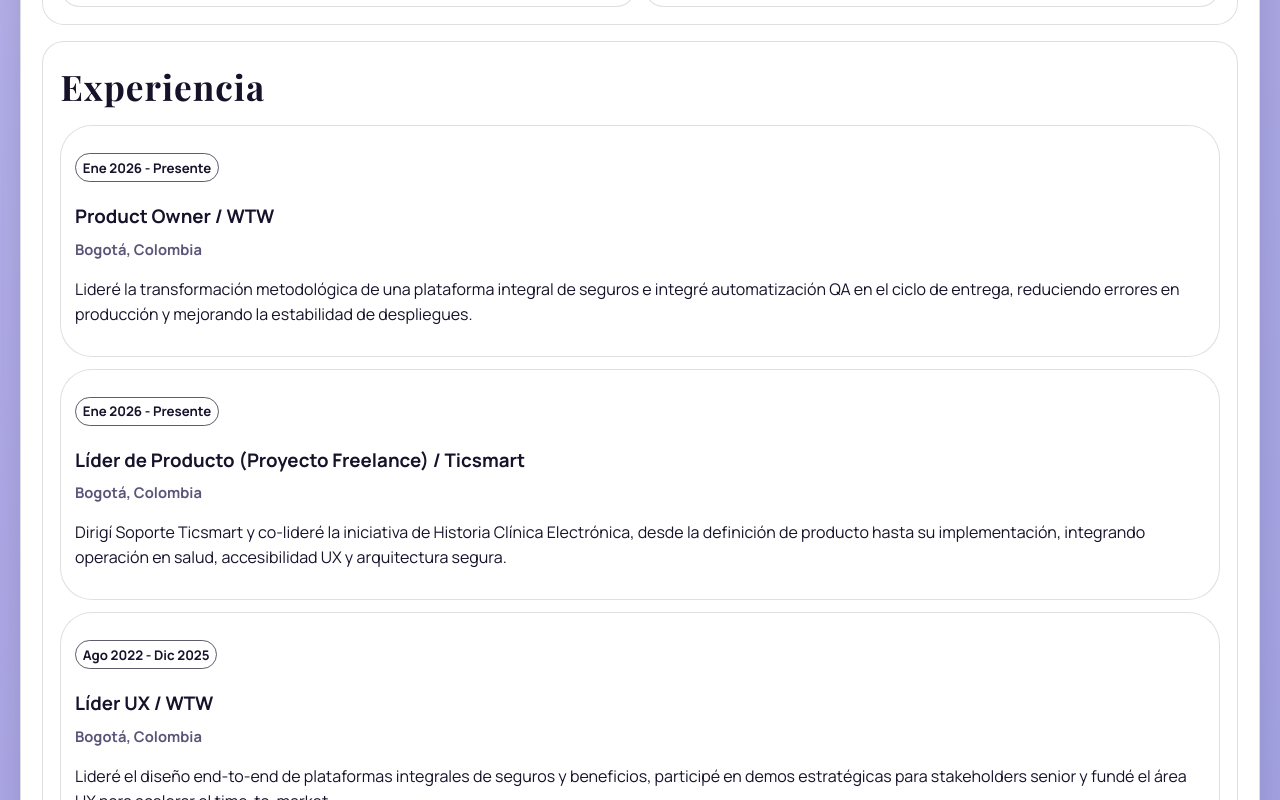
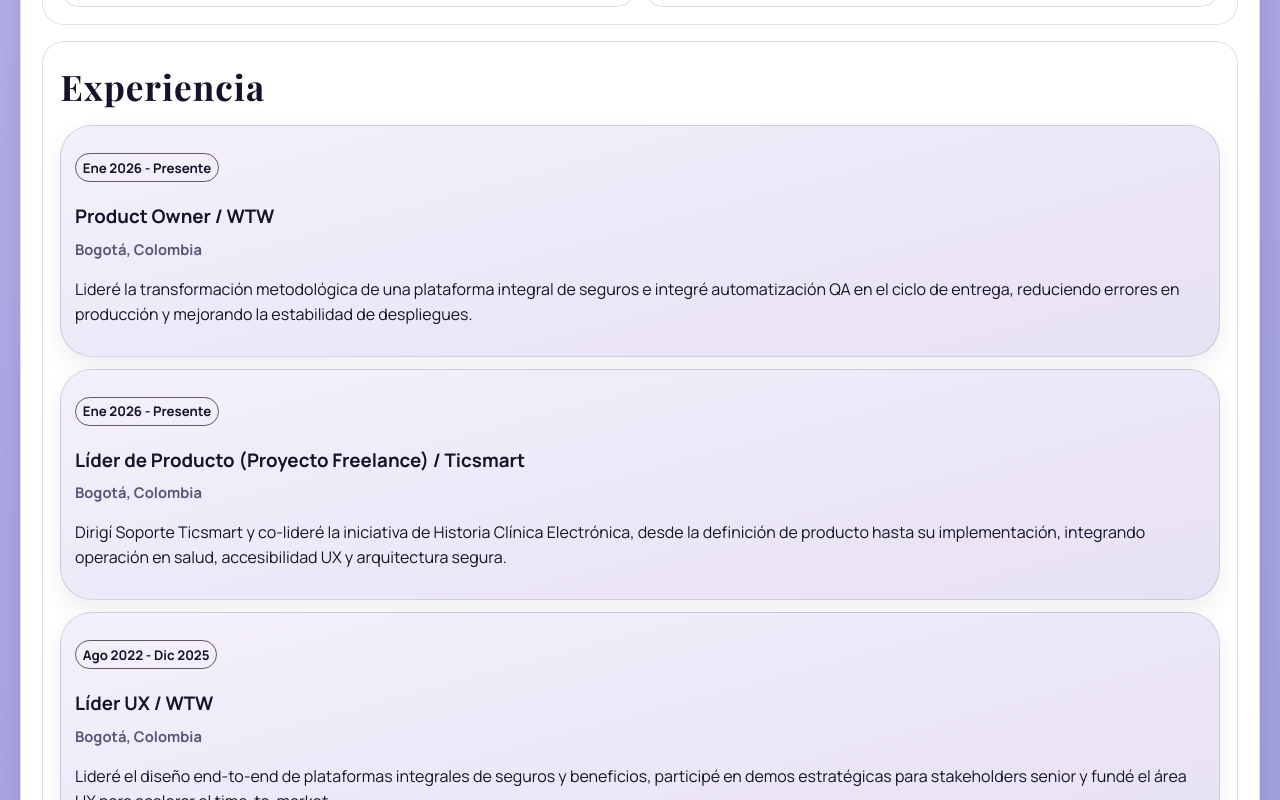
Before and after one commit to daniloamg-lang/portfolio, a React (Vite) app: page / in a window 1280 px wide. Shown: the part 1820-2620 px from the top of the page. Built offline with nearby package versions, Linux system fonts and the light colour scheme; a web font is replaced by a local one.

Commit message:
Enhance experience cards with subtle purple-gray emphasis

```diff
--- a/src/index.css
+++ b/src/index.css
@@ -763,6 +763,10 @@ html[data-theme='sunsetGlass'] .case-image-stage {
   padding: 0.85rem;
 }
 
+#experience .timeline-item {
+  background: linear-gradient(160deg, rgba(245, 243, 250, 0.96), rgba(236, 231, 247, 0.96));
+}
+
 .timeline-item h3 {
   margin: 0.42rem 0;
 }
@@ -869,6 +873,11 @@ html[data-theme='storyGradient'] .language-card,
 html[data-theme='storyGradient'] .skills-list li,
 html[data-theme='storyGradient'] .footer {
   border-color: rgba(36, 24, 58, 0.14);
+}
+
+html[data-theme='storyGradient'] #experience .timeline-item {
+  background: linear-gradient(165deg, rgba(244, 240, 251, 0.98), rgba(230, 224, 244, 0.98));
+  box-shadow: 0 10px 22px rgba(53, 37, 92, 0.08);
 }
 
 html[data-theme='storyGradient'] .hero-copy {
```
